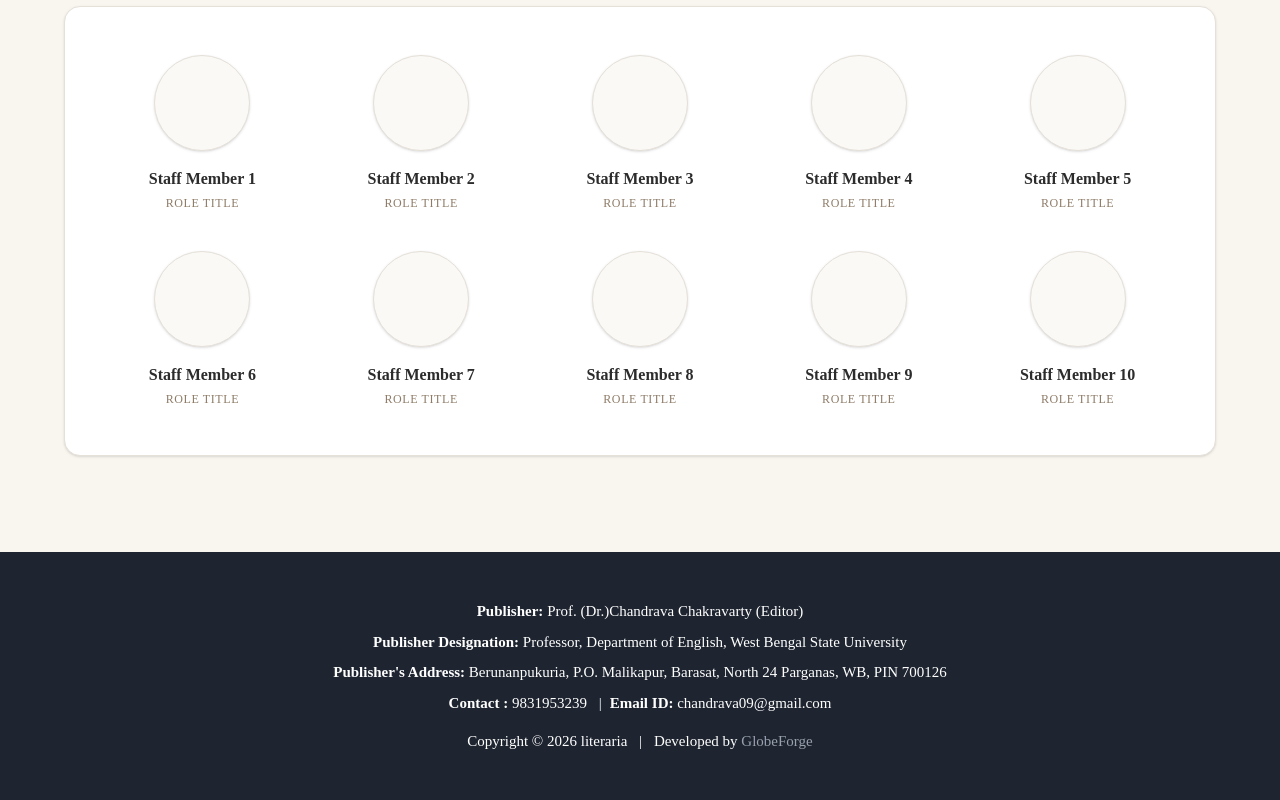
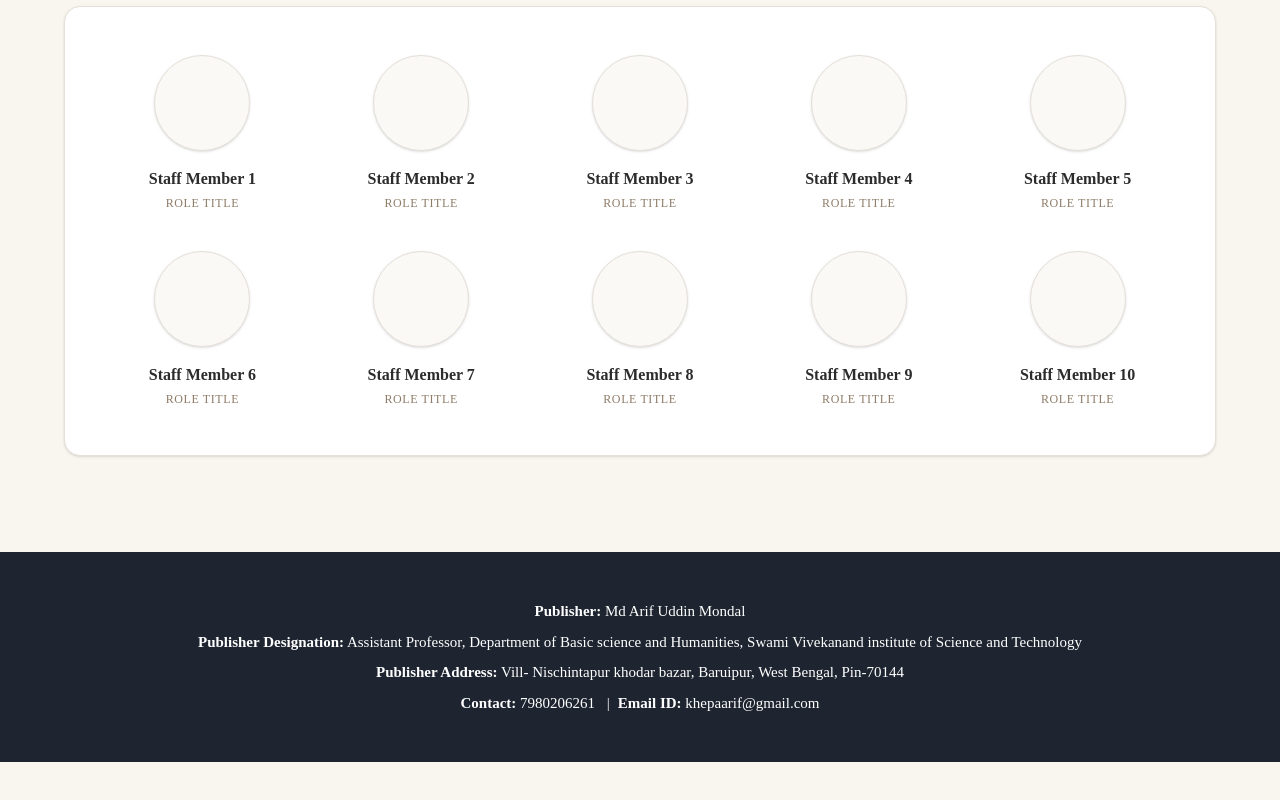
Before and after one commit to juinpiyada-coder/ojs, a React (Vite) app: page /team in a window 1280 px wide. Shown: the part 298-1098 px from the top of the page. After the commit the page ends 1060 px from the top, so only its background shows below. Built offline with nearby package versions, Linux system fonts and the light colour scheme.

Commit message:
newupdaet

```diff
--- a/src/components/Footer.jsx
+++ b/src/components/Footer.jsx
@@ -5,20 +5,17 @@ const Footer = () => {
     <footer className="bg-[#1E2530] text-white py-12 mt-auto">
       <div className="max-w-7xl mx-auto px-4 flex flex-col items-center text-center space-y-2 text-[15px]">
         <p>
-          <strong className="font-bold">Publisher:</strong> Prof. (Dr.)Chandrava Chakravarty (Editor)
+          <strong className="font-bold">Publisher:</strong> Md Arif Uddin Mondal
         </p>
         <p>
-          <strong className="font-bold">Publisher Designation:</strong> Professor,  Department of English, West Bengal State University
+          <strong className="font-bold">Publisher Designation:</strong> Assistant Professor, Department of Basic science and Humanities, Swami Vivekanand institute of Science and Technology
         </p>
         <p>
-          <strong className="font-bold">Publisher's Address:</strong> Berunanpukuria, P.O. Malikapur, Barasat, North 24 Parganas, WB, PIN 700126
+          <strong className="font-bold">Publisher Address:</strong> Vill- Nischintapur khodar bazar, Baruipur, West Bengal, Pin-70144
         </p>
         <p>
-          <strong className="font-bold">Contact :</strong> 9831953239 <span className="mx-2">|</span>
-          <strong className="font-bold">Email ID:</strong> <a href="mailto:chandrava09@gmail.com" className="hover:text-blue-300 transition-colors">chandrava09@gmail.com</a>
-        </p>
-        <p className="pt-2 text-[15px]">
-          Copyright &copy; 2026 literaria <span className="mx-2">|</span> Developed by <span className="text-gray-400">GlobeForge</span>
+          <strong className="font-bold">Contact:</strong> 7980206261 <span className="mx-2">|</span>
+          <strong className="font-bold">Email ID:</strong> <a href="mailto:khepaarif@gmail.com" className="hover:text-blue-300 transition-colors">khepaarif@gmail.com</a>
         </p>
       </div>
     </footer>
--- a/src/components/Header.jsx
+++ b/src/components/Header.jsx
@@ -1,7 +1,17 @@
-import React from 'react';
+import React, { useState } from 'react';
 import { Link } from 'react-router-dom';
 
 const Header = () => {
+  const [isMobileMenuOpen, setIsMobileMenuOpen] = useState(false);
+
+  const toggleMobileMenu = () => {
+    setIsMobileMenuOpen(!isMobileMenuOpen);
+  };
+
+  const closeMobileMenu = () => {
+    setIsMobileMenuOpen(false);
+  };
+
   return (
     <header className="sticky top-0 z-50 w-full bg-white/95 backdrop-blur-md border-b border-[#E5E0D8] shadow-sm">
       {/* Top Bar for ISSN and Social Links */}
@@ -31,7 +41,7 @@ const Header = () => {
 
           {/* Logo / Journal Title */}
           <div className="flex-shrink-0 flex items-center">
-            <Link to="/" className="text-3xl font-bold text-[#2C2C2C] tracking-tight uppercase hover:opacity-80 transition-opacity">
+            <Link to="/" className="text-3xl font-bold text-[#2C2C2C] tracking-tight uppercase hover:opacity-80 transition-opacity" onClick={closeMobileMenu}>
               OJS Portal
             </Link>
           </div>
@@ -56,15 +66,45 @@ const Header = () => {
 
           {/* Mobile Menu Button (Hamburger) */}
           <div className="lg:hidden flex items-center">
-            <button className="text-[#2C2C2C] focus:outline-none">
-              <svg className="w-6 h-6" fill="none" stroke="currentColor" viewBox="0 0 24 24">
-                <path strokeLinecap="round" strokeLinejoin="round" strokeWidth="2" d="M4 6h16M4 12h16M4 18h16"></path>
-              </svg>
+            <button
+              className="text-[#2C2C2C] focus:outline-none"
+              onClick={toggleMobileMenu}
+              aria-label="Toggle menu"
+            >
+              {isMobileMenuOpen ? (
+                <svg className="w-7 h-7" fill="none" stroke="currentColor" viewBox="0 0 24 24">
+                  <path strokeLinecap="round" strokeLinejoin="round" strokeWidth="2" d="M6 18L18 6M6 6l12 12"></path>
+                </svg>
+              ) : (
+                <svg className="w-7 h-7" fill="none" stroke="currentColor" viewBox="0 0 24 24">
+                  <path strokeLinecap="round" strokeLinejoin="round" strokeWidth="2" d="M4 6h16M4 12h16M4 18h16"></path>
+                </svg>
+              )}
             </button>
           </div>
 
         </div>
       </div>
+
+      {/* Mobile Navigation Dropdown */}
+      {isMobileMenuOpen && (
+        <div className="lg:hidden bg-white border-t border-[#E5E0D8] absolute w-full shadow-lg left-0">
+          <nav className="flex flex-col px-6 py-4 space-y-4">
+            <Link to="/" className="text-[#2C2C2C] font-semibold text-[1.1rem]" onClick={closeMobileMenu}>Home</Link>
+            <Link to="/about" className="text-[#2C2C2C] font-semibold text-[1.1rem]" onClick={closeMobileMenu}>About Us</Link>
+            <Link to="/editorial-board" className="text-[#2C2C2C] font-semibold text-[1.1rem]" onClick={closeMobileMenu}>Editorial Board</Link>
+            <Link to="/call-for-papers" className="text-[#2C2C2C] font-semibold text-[1.1rem]" onClick={closeMobileMenu}>Call For Papers</Link>
+            <Link to="/submission" className="text-[#2C2C2C] font-semibold text-[1.1rem]" onClick={closeMobileMenu}>Submission</Link>
+            <Link to="/team" className="text-[#2C2C2C] font-semibold text-[1.1rem]" onClick={closeMobileMenu}>Our Team</Link>
+            <Link to="/contact" className="text-[#2C2C2C] font-semibold text-[1.1rem]" onClick={closeMobileMenu}>Contact Us</Link>
+            <div className="pt-4 border-t border-[#E5E0D8]">
+              <Link to="/login" className="block text-center w-full px-6 py-3 bg-[#2C2C2C] text-white rounded font-bold tracking-wide" onClick={closeMobileMenu}>
+                Login
+              </Link>
+            </div>
+          </nav>
+        </div>
+      )}
     </header>
   );
 };
```
